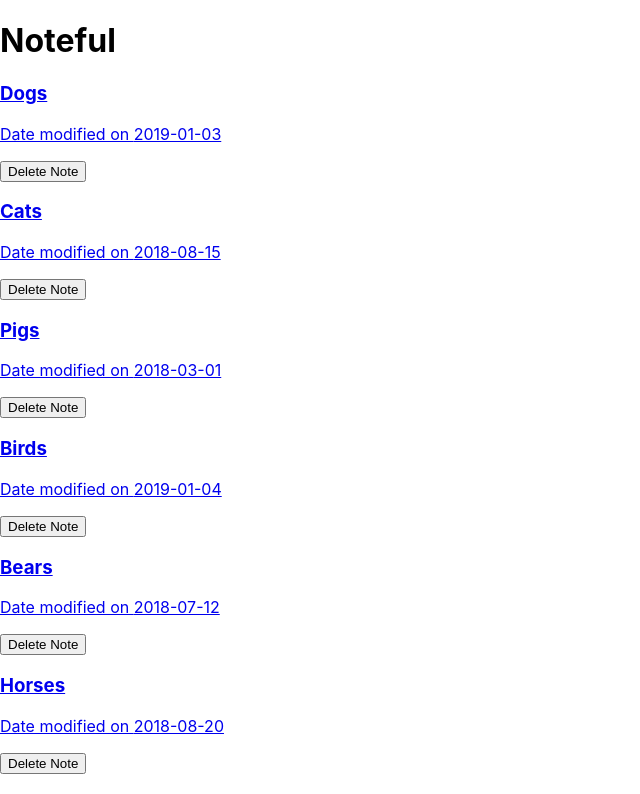
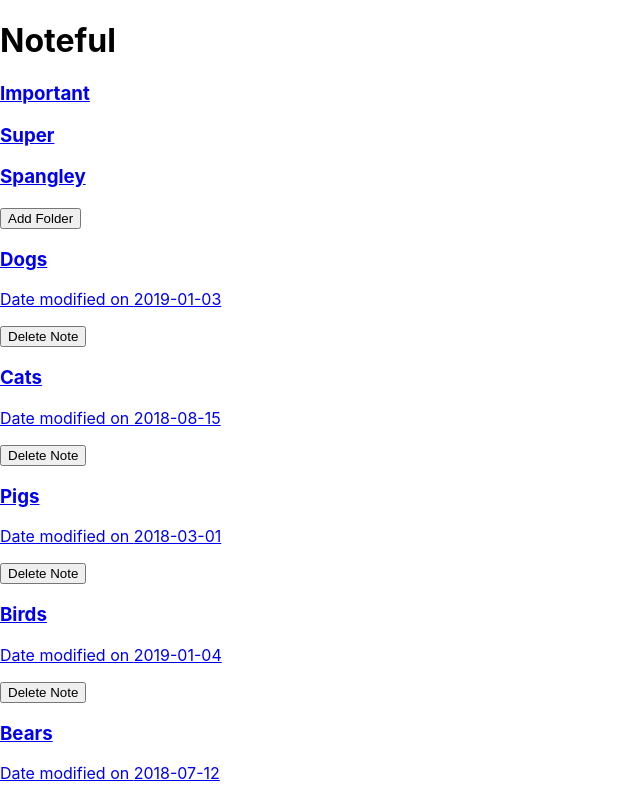
Before and after one commit to thinkful-ei-heron/Glaiza-Andrea-noteful, a React (Create React App) app: page / in a window 1280 px wide. Shown: the top 794 px of the page, without its empty margins (0-640 px from the left). Built offline with nearby package versions, Linux system fonts and the light colour scheme.

Commit message:
added more components

```diff
--- a/src/App.js
+++ b/src/App.js
@@ -1,6 +1,7 @@
 import React from 'react';
 import dummyStore from './dummy-store';
 import Main from './components/Main';
+import MainSideBar from './components/MainSideBar';
 
 class App extends React.Component {
   state={
@@ -14,7 +15,12 @@ class App extends React.Component {
         <header>
           <h1>Noteful</h1>
         </header>
-        <Main folders={this.state.folders} notes={this.state.notes}/>
+        <div className="sidebar">
+          <MainSideBar folders={this.state.folders}/>
+        </div>
+        <main className="main" role="main">
+          <Main folders={this.state.folders} notes={this.state.notes}/>
+        </main>
       </div>
     );
   }
--- a/src/components/MainSideBar.js
+++ b/src/components/MainSideBar.js
@@ -0,0 +1,23 @@
+import React from 'react'
+import { Link } from 'react-router-dom';
+
+export default class MainSideBar extends React.Component {
+    render() {
+        const folders = this.props.folders.map((item) => {
+            return (
+                <div clasName="item-folder" key={item.id}>
+                    <Link to={item.id}>
+                        <h3>{item.name}</h3>
+                    </Link>
+                </div>
+
+            );
+        })
+        return (
+            <div>
+                {folders}
+                <button type="button" className="Add Folder">Add Folder</button>
+            </div>
+        )
+    }
+}
```
Also changed, not shown: src/components/Folder.js (+29 -0 lines), src/components/FolderSideBar.js (+22 -0 lines), src/components/Note.js (+25 -0 lines).
